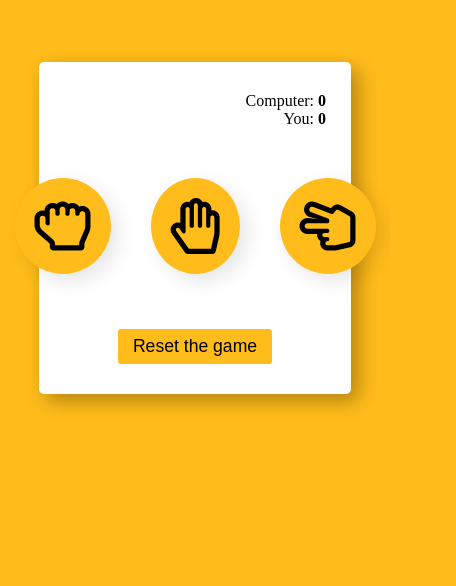
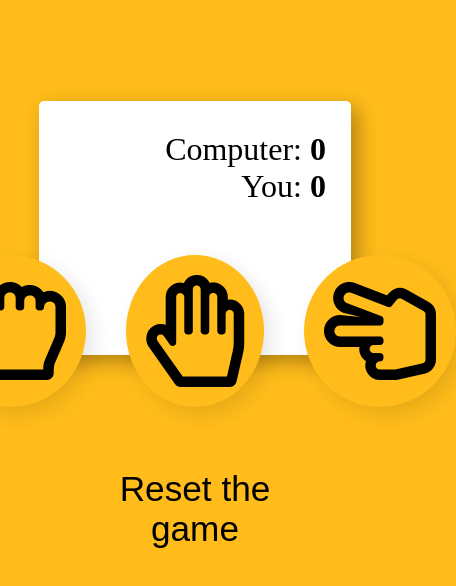
Before and after one commit to RavanKhaligov/RockPaperScissorGame, a plain HTML site: page index.html in a window 390 px wide. Shown: the part 194-780 px from the top of the page, 456 px wide, since content can reach past the window. Drawn offline with Linux system fonts and the light colour scheme.

Commit message:
Update main.css

```diff
--- a/main.css
+++ b/main.css
@@ -81,11 +81,11 @@ i{
 
 @media screen and (max-width:992px){
     *{
-        font-size: 16px;
+        font-size: 32px;
     }
     section{
         width: 80%;
-        height: 40%;
+        height: 30%;
     }
 
 }
```
